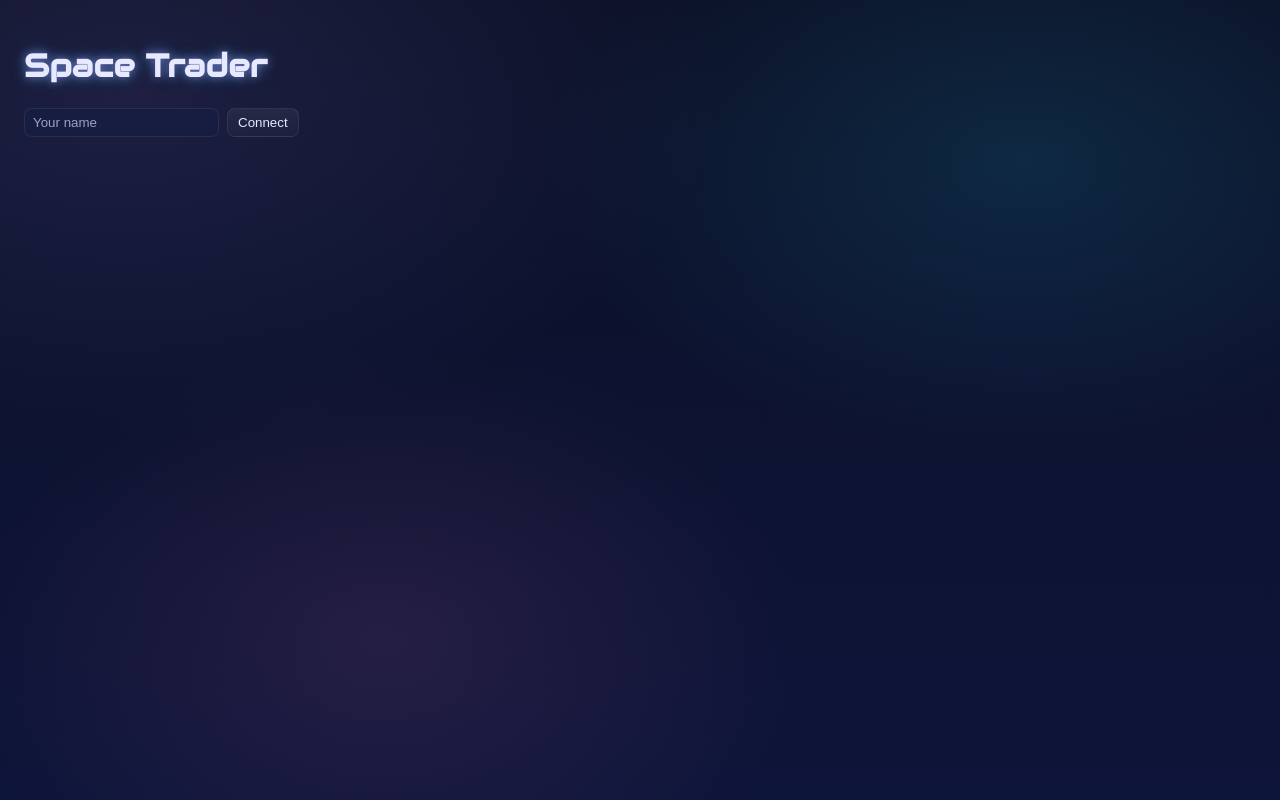
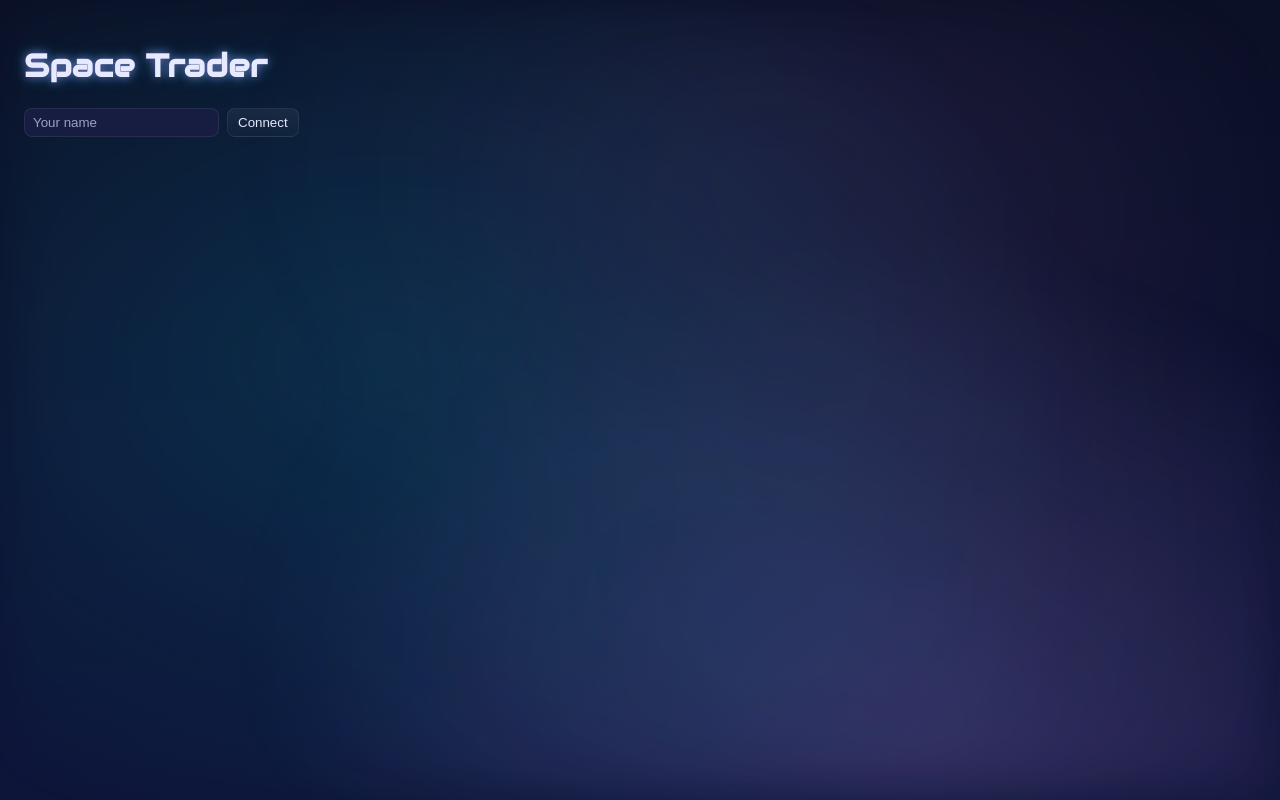
Before and after one commit to johnlacomba/Game-SpaceTradingSim, a React (Vite) app in the folder frontend/: page / in a window 1280 px wide. Built offline with nearby package versions, Linux system fonts and the light colour scheme.

Commit message:
Animated the background.

```diff
--- a/frontend/src/main.tsx
+++ b/frontend/src/main.tsx
@@ -8,3 +8,54 @@ createRoot(document.getElementById('root')!).render(
     <App />
   </React.StrictMode>
 )
+
+// Background roiling controller: randomizes blob sources and durations independently
+;(function startBackgroundRoil(){
+  if (typeof window === 'undefined') return
+  // Prevent duplicate timers in dev strict mode/hot reload
+  // @ts-ignore
+  if ((window as any).__roilStarted) return
+  ;(window as any).__roilStarted = true
+
+  const el = document.body
+  const rand = (min: number, max: number) => Math.random() * (max - min) + min
+  const pct = (min = 8, max = 92) => `${Math.round(rand(min, max))}%`
+
+  type BlobKey = 'p1'|'p2'|'p3'|'q1'|'q2'|'q3'
+  type Cfg = { key: BlobKey; durMin: number; durMax: number; holdMin: number; holdMax: number }
+  const blobs: Cfg[] = [
+    { key: 'p1', durMin: 28, durMax: 60, holdMin: 2, holdMax: 8 },
+    { key: 'p2', durMin: 30, durMax: 64, holdMin: 3, holdMax: 9 },
+    { key: 'p3', durMin: 26, durMax: 58, holdMin: 2, holdMax: 7 },
+    { key: 'q1', durMin: 48, durMax: 90, holdMin: 4, holdMax: 10 },
+    { key: 'q2', durMin: 52, durMax: 96, holdMin: 5, holdMax: 12 },
+    { key: 'q3', durMin: 50, durMax: 88, holdMin: 4, holdMax: 10 },
+  ]
+
+  const timers: number[] = []
+  const setVar = (name: string, value: string) => el.style.setProperty(name, value)
+
+  const schedule = (cfg: Cfg) => {
+    const doMove = () => {
+      // random duration for this move
+      const durSec = rand(cfg.durMin, cfg.durMax)
+      setVar(`--${cfg.key}d`, `${durSec}s`)
+      // random target position
+      setVar(`--${cfg.key}x`, pct())
+      setVar(`--${cfg.key}y`, pct())
+      // after moving, wait a random hold then move again
+      const holdSec = rand(cfg.holdMin, cfg.holdMax)
+      const nextMs = (durSec + holdSec) * 1000
+      timers.push(window.setTimeout(doMove, nextMs))
+    }
+    // seed with a random initial position and a small stagger
+    setVar(`--${cfg.key}x`, pct())
+    setVar(`--${cfg.key}y`, pct())
+    timers.push(window.setTimeout(doMove, rand(500, 3000)))
+  }
+
+  blobs.forEach(schedule)
+
+  // Optional: expose a cleanup in case of HMR
+  ;(window as any).__roilStop = () => { timers.forEach(t => clearTimeout(t)) }
+})()
--- a/frontend/src/theme.css
+++ b/frontend/src/theme.css
@@ -19,13 +19,81 @@
 html, body, #root { height: 100%; }
 body {
   margin: 0;
+  /* Base space gradient */
   background:
-    radial-gradient(1000px 600px at 10% 10%, rgba(167,139,250,0.12), transparent 60%),
-    radial-gradient(800px 500px at 80% 20%, rgba(34,211,238,0.12), transparent 60%),
-    radial-gradient(700px 500px at 30% 80%, rgba(244,114,182,0.1), transparent 60%),
     linear-gradient(180deg, var(--bg), var(--bg2));
   color: var(--text);
   font-family: Inter, system-ui, -apple-system, Segoe UI, Roboto, Helvetica, Arial, sans-serif;
+  /* Create a stacking context so ::before/::after sit behind content but above base */
+  position: relative;
+}
+
+#root { position: relative; z-index: 1; }
+
+/* Register animatable custom properties for blob positions (percentages) */
+@property --p1x { syntax: '<percentage>'; inherits: true; initial-value: 10%; }
+@property --p1y { syntax: '<percentage>'; inherits: true; initial-value: 15%; }
+@property --p2x { syntax: '<percentage>'; inherits: true; initial-value: 85%; }
+@property --p2y { syntax: '<percentage>'; inherits: true; initial-value: 20%; }
+@property --p3x { syntax: '<percentage>'; inherits: true; initial-value: 30%; }
+@property --p3y { syntax: '<percentage>'; inherits: true; initial-value: 85%; }
+
+@property --q1x { syntax: '<percentage>'; inherits: true; initial-value: 15%; }
+@property --q1y { syntax: '<percentage>'; inherits: true; initial-value: 25%; }
+@property --q2x { syntax: '<percentage>'; inherits: true; initial-value: 75%; }
+@property --q2y { syntax: '<percentage>'; inherits: true; initial-value: 35%; }
+@property --q3x { syntax: '<percentage>'; inherits: true; initial-value: 45%; }
+@property --q3y { syntax: '<percentage>'; inherits: true; initial-value: 80%; }
+
+/* Animated vaporwave “boiling” background */
+body::before {
+  content: "";
+  position: fixed;
+  inset: 0;
+  z-index: 0;
+  pointer-events: none;
+  background:
+    radial-gradient(1000px 700px at var(--p1x) var(--p1y), rgba(167,139,250,0.16), transparent 65%),
+    radial-gradient(1100px 800px at var(--p2x) var(--p2y), rgba(34,211,238,0.16), transparent 65%),
+    radial-gradient(900px 700px at var(--p3x) var(--p3y), rgba(244,114,182,0.10), transparent 70%);
+  background-repeat: no-repeat;
+  background-size: 120% 120%, 120% 120%, 120% 120%;
+  will-change: background-position, background-size, filter, opacity;
+  filter: blur(28px) saturate(110%);
+  opacity: 0.9;
+  /* Smoothly transition when position variables change; durations can be set via CSS vars */
+  transition:
+    --p1x var(--p1d, 48s) ease-in-out,
+    --p1y var(--p1d, 48s) ease-in-out,
+    --p2x var(--p2d, 52s) ease-in-out,
+    --p2y var(--p2d, 52s) ease-in-out,
+    --p3x var(--p3d, 50s) ease-in-out,
+    --p3y var(--p3d, 50s) ease-in-out;
+}
+
+/* Secondary slow layer adds depth/parallax */
+body::after {
+  content: "";
+  position: fixed;
+  inset: 0;
+  z-index: 0;
+  pointer-events: none;
+  background:
+    radial-gradient(800px 600px at var(--q1x) var(--q1y), rgba(167,139,250,0.10), transparent 65%),
+    radial-gradient(850px 650px at var(--q2x) var(--q2y), rgba(34,211,238,0.10), transparent 65%),
+    radial-gradient(700px 600px at var(--q3x) var(--q3y), rgba(244,114,182,0.08), transparent 70%);
+  background-repeat: no-repeat;
+  background-size: 140% 140%, 140% 140%, 140% 140%;
+  will-change: background-position, background-size, filter, opacity;
+  filter: blur(36px) saturate(105%);
+  opacity: 0.7;
+  transition:
+    --q1x var(--q1d, 60s) ease-in-out,
+    --q1y var(--q1d, 60s) ease-in-out,
+    --q2x var(--q2d, 68s) ease-in-out,
+    --q2y var(--q2d, 68s) ease-in-out,
+    --q3x var(--q3d, 64s) ease-in-out,
+    --q3y var(--q3d, 64s) ease-in-out;
 }
 
 h1, h2, h3, h4 {
```
